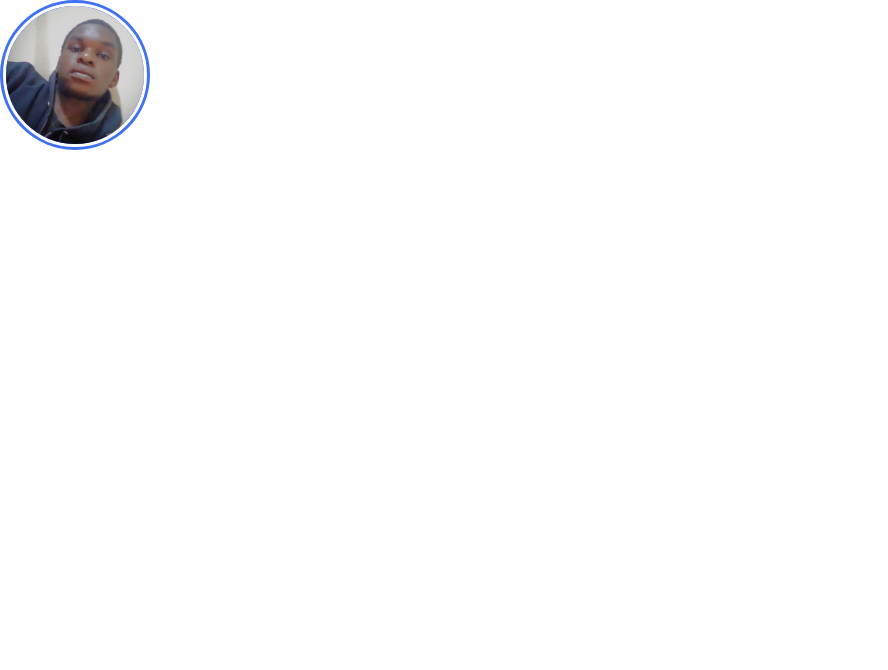
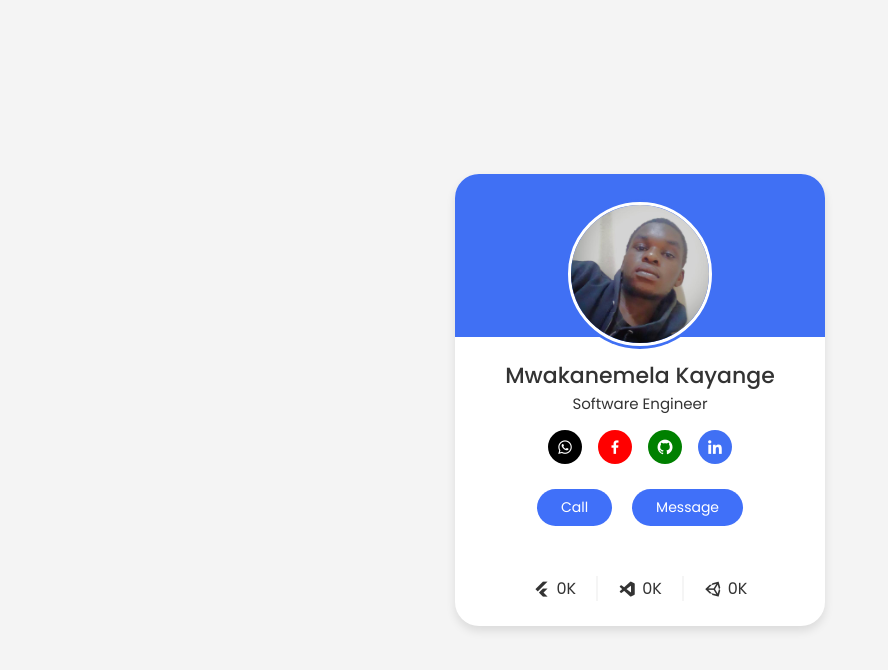
Before and after one commit to Mwakanemela/frontend-projects, a plain HTML site: page 01-ProfileCard/index.html in a window 1280 px wide. Shown: the whole page, without its empty margins (0-888 px from the left). Drawn offline with nearby package versions, Linux system fonts and the light colour scheme.

Commit message:
finished profile card UI Design

```diff
--- a/01-ProfileCard/index.html
+++ b/01-ProfileCard/index.html
@@ -15,6 +15,46 @@
       <div class="image">
         <img src="me.jpg" alt="" class="profile-img" />
       </div>
+
+      <div class="text-data">
+        <span class="name">Mwakanemela Kayange</span>
+        <span class="job">Software Engineer</span>
+      </div>
+
+      <div class="media-buttons">
+        <a href="#" style="background: black;" class="link black">
+          <i class="bx bxl-whatsapp"></i>
+        </a>
+        <a href="#" style="background: red;" class="link red">
+          <i class="bx bxl-facebook"></i>
+        </a>
+        <a href="#" style="background: green;" class="link green">
+          <i class="bx bxl-github"></i>
+        </a>
+        <a href="#" class="link">
+          <i class="bx bxl-linkedin"></i>
+        </a>
+      </div>
+
+      <div class="buttons">
+        <button class="button">Call</button>
+        <button class="button">Message</button>
+      </div>
+
+      <div class="analytics">
+        <div class="data">
+          <i class="bx bxl-flutter"></i>
+          <span class="number">0K</span>
+        </div>
+        <div class="data">
+          <i class="bx bxl-visual-studio"></i>
+          <span class="number">0K</span>
+        </div>
+        <div class="data">
+          <i class="bx bxl-unity"></i>
+          <span class="number">0K</span>
+        </div>
+      </div>
     </div>
   </body>
 </html>
--- a/01-ProfileCard/style.css
+++ b/01-ProfileCard/style.css
@@ -7,12 +7,44 @@
   box-sizing: border-box;
 }
 
+body {
+  height: 100vh;
+  display: flex;
+  align-items: center;
+  justify-content: center;
+  background-color: #f4f4f4;
+}
+.profile-card {
+  display: flex;
+  flex-direction: column;
+  align-items: center;
+  max-width: 370px;
+  width: 100%;
+  background-color: #fff;
+  border-radius: 24px;
+  padding: 25px;
+  box-shadow: 0 5px 10px rgba(0, 0, 0, 0.1);
+  position: relative;
+}
+
+.profile-card::before {
+  content: "";
+  position: absolute;
+  top: 0;
+  left: 0;
+  height: 36%;
+  width: 100%;
+  border-radius: 24px 24px 0 0;
+  background-color: #4070f4;
+}
 .image {
+  position: relative;
   height: 150px;
   width: 150px;
   border-radius: 50%;
   background-color: #4070f4;
   padding: 3px;
+  margin-bottom: 10px;
 }
 
 .image .profile-img {
@@ -22,3 +54,97 @@
   border-radius: 50%;
   border: 3px solid #fff;
 }
+
+.profile-card .text-data {
+  display: flex;
+  flex-direction: column;
+  align-items: center;
+  color: #333;
+}
+
+.text-data .name {
+  font-size: 22px;
+  font-weight: 500;
+}
+
+.text-data .job {
+  font-size: 15px;
+  font-weight: 400;
+}
+
+.profile-card .media-buttons {
+  display: flex;
+  align-items: center;
+  margin-top: 15px;
+}
+
+.media-buttons .link {
+  display: flex;
+  align-items: center;
+  justify-content: center;
+  color: #fff;
+  font-size: 18px;
+  height: 34px;
+  width: 34px;
+  border-radius: 50%;
+  margin: 0 8px;
+  background-color: #4070f4;
+  text-decoration: none;
+}
+
+.profile-card .buttons {
+  display: flex;
+  align-items: center;
+  margin-top: 25px;
+}
+
+.buttons .button {
+  color: #fff;
+  font-size: 14px;
+  font-weight: 400;
+  border: none;
+  border-radius: 24px;
+  margin: 0 10px;
+  padding: 8px 24px;
+  background-color: #4070f9;
+  cursor: pointer;
+  transition: all 0.3s ease;
+}
+.buttons .button:hover {
+  background-color: #0e4bf1;
+}
+
+.profile-card .analytics {
+  display: flex;
+  align-items: center;
+  margin-top: 25px;
+}
+
+.analytics .data {
+  display: flex;
+  align-items: center;
+  margin-top: 25px;
+  color: #333;
+  padding: 0 20px;
+  border-right: 2px solid whitesmoke;
+}
+
+.data i {
+  font-size: 18px;
+  margin-right: 6px;
+}
+
+.data:last-child {
+  border-right: none;
+}
+
+.black {
+  background: #333;
+  color: #333;
+}
+.red {
+  background-color: red;
+}
+.green {
+  background-color: green;
+}
```
